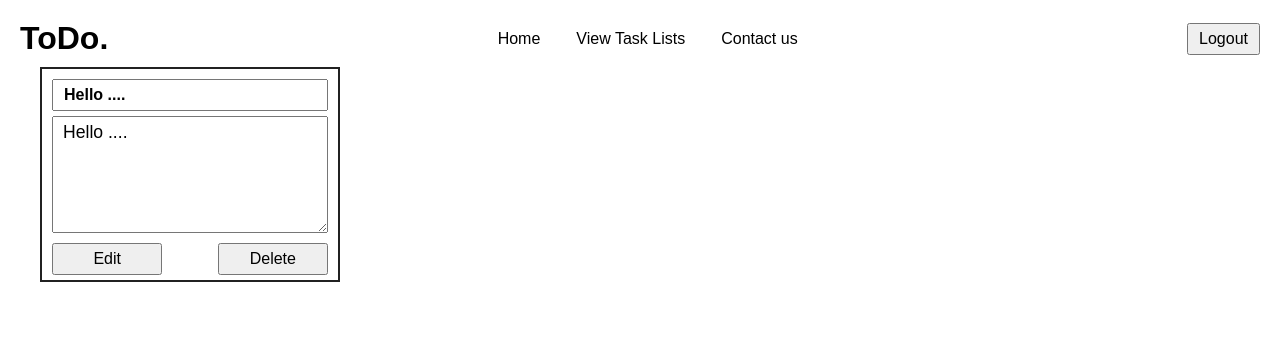
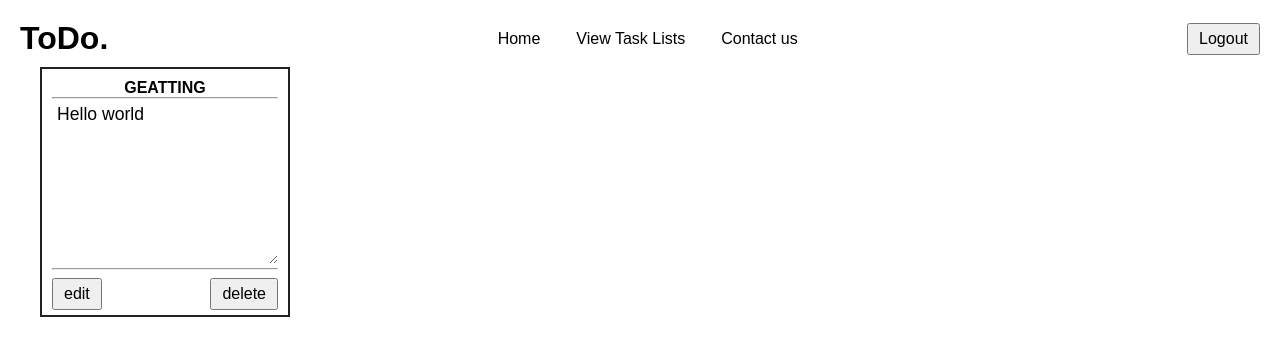
Before and after one commit to Pjapan2002/Full-Stack-Task-Manager-App-using-MERN-stack, a React (Vite) app in the folder Frontend/: page /viewtask in a window 1280 px wide. Shown: the top 356 px of the page. Built offline with nearby package versions, Linux system fonts and the light colour scheme.

Commit message:
frontend functionality completed.

```diff
--- a/Frontend/src/App.jsx
+++ b/Frontend/src/App.jsx
@@ -1,14 +1,17 @@
 import { Outlet } from "react-router-dom"
 import Navbar from './components/Navbar/Navbar';
 import './App.css';
-
+import { Provider } from "react-redux";
+import {store} from './app/app.js';
 function App() {
 
   return (
+    <Provider store={store}>
     <div>
       <Navbar/>
       <Outlet/>
     </div>
+    </Provider>
   )
 }
 
--- a/Frontend/src/components/TodoForm/TodoAddForm.jsx
+++ b/Frontend/src/components/TodoForm/TodoAddForm.jsx
@@ -1,10 +1,23 @@
 import React, { useState } from 'react'
 import './TodoFormStyle.css';
-
+import { useDispatch } from 'react-redux';
+import {addTodo} from '../../TodoFeatures/todoSlice.js'
 function TodoAddForm() {
 
+    const dispatch = useDispatch();
     const [title, setTitle] = useState("");
     const [description, setDescription] = useState("");
+
+    const addTodoHandler = (e) => {
+      e.preventDefault();
+      const input = {
+        title: title,
+        description: description
+      }
+      dispatch(addTodo(input));
+      setTitle("");
+      setDescription("");
+    }
 
   return (
     <div className='todoForm'>
@@ -13,12 +26,14 @@ function TodoAddForm() {
          type='text'
          name='title'
          id='title'
+         value={title}
          placeholder='Enter the Task...'
          onChange={(e) => setTitle(e.target.value)}
          />
         <textarea
          name='description'
          id='description'
+         value={description}
          placeholder='Enter Short Description...'
          rows='5'
          onChange={(e) => setDescription(e.target.value)}
@@ -27,6 +42,7 @@ function TodoAddForm() {
          type='submit'
          value='Submit'
          id='submitBtn'
+         onClick={addTodoHandler}
         />
       </form>
     </div>
--- a/Frontend/src/components/TodoForm/TodoCom.jsx
+++ b/Frontend/src/components/TodoForm/TodoCom.jsx
@@ -1,35 +1,55 @@
 import React, { useState } from 'react'
 import './TodoComStyle.css';
+import { useDispatch, useSelector } from 'react-redux';
+import { deleteTodo, editTodo } from '../../TodoFeatures/todoSlice.js';
 
 function TodoCom() {
 
-    const [title, setTitle] = useState("Hello ....");
-    const [description, setDescription] = useState("Hello ....");
+    const todos = useSelector(state => state.todos);
+
+    // console.log(todos);
+    const dispatch = useDispatch();
+
+    return (
+        <div className='todoList'>
+            <ul>
+            {
+                todos.map( (todo) => {
+
+                    const [title, setTitle] = useState(todo.title);
+                    const [description, setDescription] = useState(todo.description);
                     const [editBtn, setEditBtn] = useState(true);
 
                     return (
-        <div className='todoCom'>
-            <div className='todos'>
+                        <li key={todo.id}>
                             <input
+                            id='todoHeading'
                             type="text"
-                id='todo_title'
                             value={title}
                             readOnly={editBtn}
                             onChange={(e) => setTitle(e.target.value)}
                             />
+                            <hr />
                             <textarea
-                id='todo_description'
+                            id='todoDes'
+                            type="text"
                             value={description}
-                rows='5'
                             readOnly={editBtn}
                             onChange={(e) => setDescription(e.target.value)}
                             />
+                            <hr />
+                            <div className='btn'>
+                                <button onClick={() => setEditBtn(!editBtn)}>edit</button>
+                                <button onClick={() => dispatch(deleteTodo(todo.id))}>delete</button>
                             </div>
-            <div className='btn'>
-                <button onClick={() => setEditBtn(false)}  className='updateBtn'>Edit</button>
-                <button onClick={() => DeleteTodo} className='updateBtn'>Delete</button>
+                        </li>
+                    )
+                })
+            }
+            </ul>
+
         </div>
-        </div>
+
     )
 }
 
--- a/Frontend/src/components/TodoForm/TodoComStyle.css
+++ b/Frontend/src/components/TodoForm/TodoComStyle.css
@@ -1,32 +1,39 @@
-.todoCom{
-    margin: 10px 20px;
+.todoList{
     padding: 10px;
-    width: 300px;
-    padding: 5px 10px;
+}
+.todoList ul li {
+    padding: 10px;
+    width: 250px;
+    height: 250px;
     border: 2px solid #212121;
+    margin: 0 10px;
 }
 
-.todoCom .todos{
-    display: flex;
-    flex-direction: column;
+.todoList input,textarea{
     width: 100%;
-    height: 50%;
+    border: none;
+    font-size: 0.90em;
 }
 
-.todoCom input{
+.todoList #todoHeading{
     font-size: 1em;
+    text-align: center;
     font-weight: 600;
-    padding: 5px 10px;
-    margin: 5px 0;
+    text-transform: uppercase;
+}
+.todoList #todoDes{
+    height: 73%;
+    padding: 5px;
+}
+.todoList input:focus{
+    outline: none;
+}
+.todoList textarea:focus{
+    outline: none;
 }
 
-.todoCom .btn{
-    margin-top: 10px;
+.todoList .btn{
+    margin: 8px 0;
     display: flex;
     justify-content: space-between;
-    align-items: center;
 }
-
-.btn button{
-    width: 40%;
-}
```
Also changed, not shown: Frontend/src/app/app.js (line endings or trailing spaces). Lines whose indentation alone changed are shown as unchanged.
